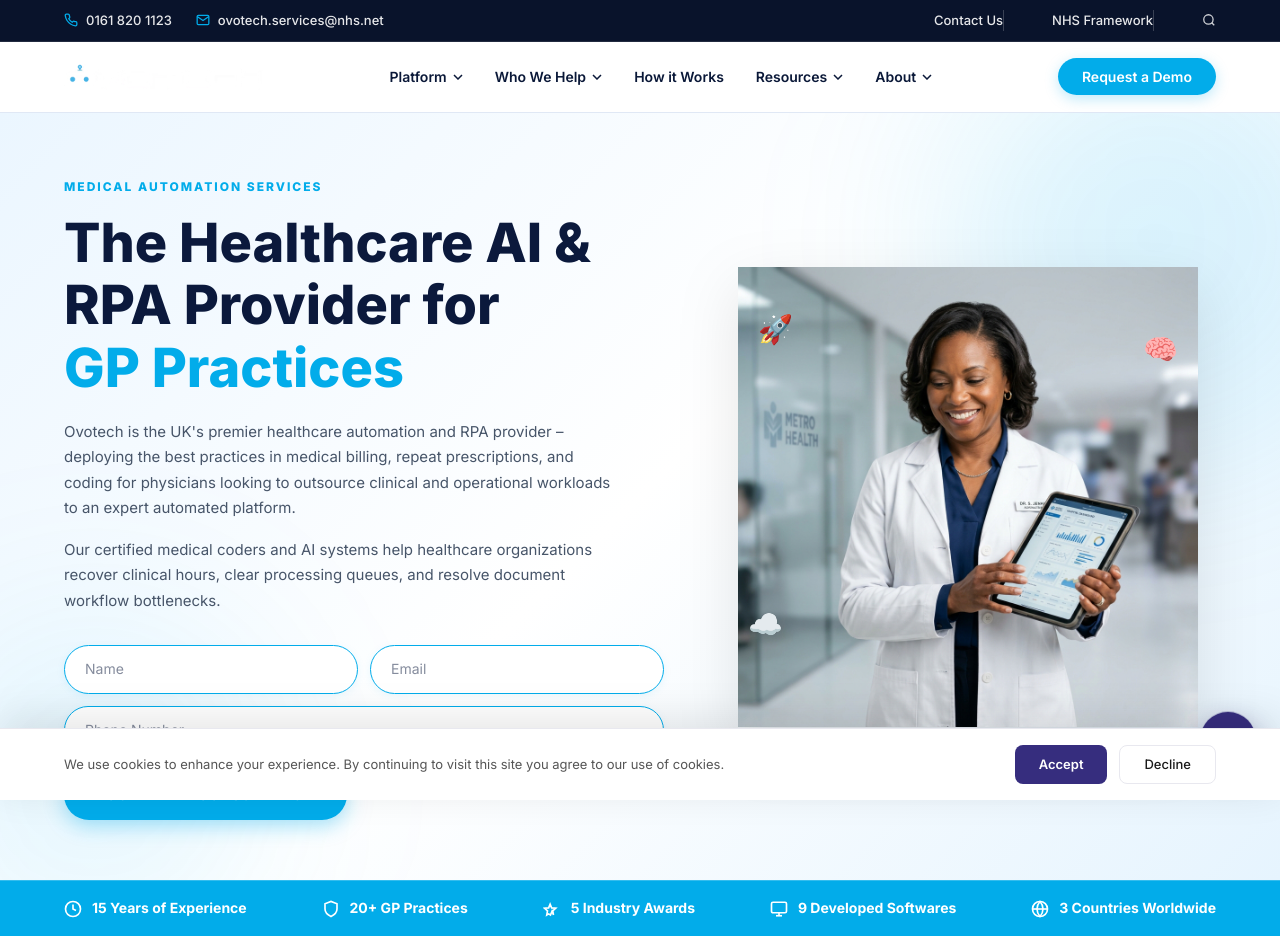
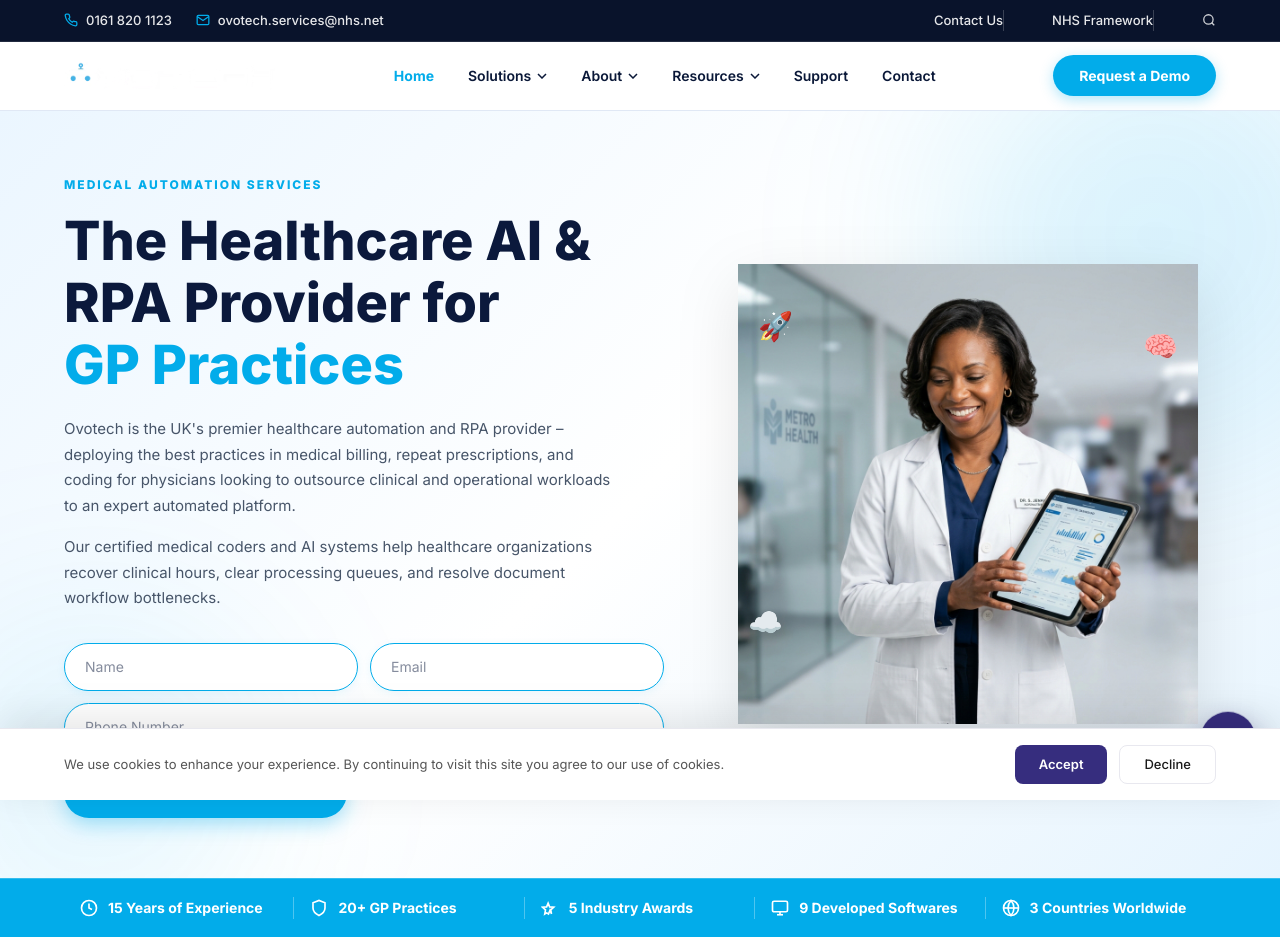
Before and after one commit to HafizTayyabNasir/ovotech, a Next.js app: page / in a window 1280 px wide. Shown: the top 952 px of the page. Built offline with nearby package versions, Linux system fonts and the light colour scheme.

Commit message:
Redesign Home Page Hero/Banner, TopBar, Navbar, and Bottom Statistics Bar while preserving right doctor visual

```diff
--- a/src/components/Hero.js
+++ b/src/components/Hero.js
@@ -149,27 +149,27 @@
       </section>
 
       {/* Full-width Cyan Stats Strip below Hero */}
-      <div style={{ background: "#02ACEA", color: "#FFFFFF", padding: "16px 0", borderTop: "1px solid rgba(255,255,255,0.2)" }}>
+      <div style={{ background: "#02ACEA", color: "#FFFFFF", padding: "18px 0", borderTop: "1px solid rgba(255,255,255,0.2)" }}>
         <div className="site-container">
-          <div style={{ display: "flex", flexWrap: "wrap", justifyContent: "space-between", alignItems: "center", gap: "20px", fontSize: "14px", fontWeight: 700 }}>
-            <div style={{ display: "flex", alignItems: "center", gap: "10px" }}>
-              <svg width="18" height="18" viewBox="0 0 24 24" fill="none" stroke="currentColor" strokeWidth="2.2"><circle cx="12" cy="12" r="10"/><path d="M12 6v6l4 2"/></svg>
+          <div className="grid grid-cols-2 md:grid-cols-5 gap-4 md:gap-0 md:divide-x md:divide-white/30 text-[13px] sm:text-[14px] font-bold">
+            <div className="flex items-center justify-center md:justify-start gap-2.5 px-2 md:px-4">
+              <svg width="18" height="18" viewBox="0 0 24 24" fill="none" stroke="currentColor" strokeWidth="2.2" className="shrink-0"><circle cx="12" cy="12" r="10"/><path d="M12 6v6l4 2"/></svg>
               <span>15 Years of Experience</span>
             </div>
-            <div style={{ display: "flex", alignItems: "center", gap: "10px" }}>
-              <svg width="18" height="18" viewBox="0 0 24 24" fill="none" stroke="currentColor" strokeWidth="2.2"><path d="M12 22s8-4 8-10V5l-8-3-8 3v7c0 6 8 10 8 10z"/></svg>
+            <div className="flex items-center justify-center md:justify-start gap-2.5 px-2 md:px-4">
+              <svg width="18" height="18" viewBox="0 0 24 24" fill="none" stroke="currentColor" strokeWidth="2.2" className="shrink-0"><path d="M12 22s8-4 8-10V5l-8-3-8 3v7c0 6 8 10 8 10z"/></svg>
               <span>20+ GP Practices</span>
             </div>
-            <div style={{ display: "flex", alignItems: "center", gap: "10px" }}>
-              <svg width="18" height="18" viewBox="0 0 24 24" fill="none" stroke="currentColor" strokeWidth="2.2"><path d="M12 15l-2 5l-2.5 -1.5l-2.5 1.5l1 -5.5l-4 -3.5l5.5 -.5l2 -5l2 5l5.5 .5l-4 3.5l1 5.5z"/></svg>
+            <div className="flex items-center justify-center md:justify-start gap-2.5 px-2 md:px-4">
+              <svg width="18" height="18" viewBox="0 0 24 24" fill="none" stroke="currentColor" strokeWidth="2.2" className="shrink-0"><path d="M12 15l-2 5l-2.5 -1.5l-2.5 1.5l1 -5.5l-4 -3.5l5.5 -.5l2 -5l2 5l5.5 .5l-4 3.5l1 5.5z"/></svg>
               <span>5 Industry Awards</span>
             </div>
-            <div style={{ display: "flex", alignItems: "center", gap: "10px" }}>
-              <svg width="18" height="18" viewBox="0 0 24 24" fill="none" stroke="currentColor" strokeWidth="2.2"><rect x="2" y="3" width="20" height="14" rx="2"/><line x1="8" y1="21" x2="16" y2="21"/><line x1="12" y1="17" x2="12" y2="21"/></svg>
+            <div className="flex items-center justify-center md:justify-start gap-2.5 px-2 md:px-4">
+              <svg width="18" height="18" viewBox="0 0 24 24" fill="none" stroke="currentColor" strokeWidth="2.2" className="shrink-0"><rect x="2" y="3" width="20" height="14" rx="2"/><line x1="8" y1="21" x2="16" y2="21"/><line x1="12" y1="17" x2="12" y2="21"/></svg>
               <span>9 Developed Softwares</span>
             </div>
-            <div style={{ display: "flex", alignItems: "center", gap: "10px" }}>
-              <svg width="18" height="18" viewBox="0 0 24 24" fill="none" stroke="currentColor" strokeWidth="2.2"><circle cx="12" cy="12" r="10"/><path d="M2 12h20"/><path d="M12 2a15.3 15.3 0 0 1 4 10 15.3 15.3 0 0 1-4 10 15.3 15.3 0 0 1-4-10 15.3 15.3 0 0 1 4-10z"/></svg>
+            <div className="flex items-center justify-center md:justify-start gap-2.5 px-2 md:px-4 col-span-2 md:col-span-1">
+              <svg width="18" height="18" viewBox="0 0 24 24" fill="none" stroke="currentColor" strokeWidth="2.2" className="shrink-0"><circle cx="12" cy="12" r="10"/><path d="M2 12h20"/><path d="M12 2a15.3 15.3 0 0 1 4 10 15.3 15.3 0 0 1-4 10 15.3 15.3 0 0 1-4-10 15.3 15.3 0 0 1 4-10z"/></svg>
               <span>3 Countries Worldwide</span>
             </div>
           </div>
--- a/src/components/Navbar.js
+++ b/src/components/Navbar.js
@@ -26,8 +26,9 @@
   }, [menuOpen]);
 
   const navItems = [
+    { label: "Home", href: "/", key: "home" },
     {
-      label: "Platform", href: "/solutions", key: "platform",
+      label: "Solutions", href: "/solutions", key: "solutions",
       columns: [
         { header: "Core Capabilities", links: [
           { label: "Review Queue", href: "/solutions#review-queue", desc: "Workload management for incoming clinical documents" },
@@ -43,17 +44,20 @@
       promo: { title: "EMIS Web Integration", text: "Seamless structured write-back to patient clinical records.", bg: "from-primary to-primary-dark" },
     },
     {
-      label: "Who We Help", href: "/who-we-help", key: "who-we-help",
+      label: "About", href: "/about", key: "about",
       columns: [
-        { header: "Healthcare Providers", links: [
-          { label: "GP Practices", href: "/who-we-help/gp-practices", desc: "Tailored document processing for UK GP practices" },
-          { label: "Primary Care Networks", href: "/who-we-help/primary-care-networks", desc: "Scale clinical document workflows across PCNs" },
-          { label: "NHS Healthcare Providers", href: "/who-we-help/nhs-providers", desc: "NHS-accredited compliant document processing" },
+        { header: "Company", links: [
+          { label: "About Us", href: "/about", desc: "Our mission & story" },
+          { label: "Careers", href: "/careers", desc: "Join the Ovotech team" },
+          { label: "Contact Us", href: "/contact", desc: "Get in touch with our team" },
+        ]},
+        { header: "Legal & Compliance", links: [
+          { label: "Security & Compliance", href: "/security-compliance", desc: "DSPT, DCB0129 & GDPR compliance" },
+          { label: "Privacy Policy", href: "/privacy-policy", desc: "How we handle patient data" },
+          { label: "Terms & Conditions", href: "/terms", desc: "Our service agreement" },
         ]},
       ],
-      promo: { title: "NHS Accredited", text: "Assisted workflow platform built for UK primary care.", bg: "from-green-600 to-green-900" },
     },
-    { label: "How it Works", href: "/how-it-works", key: "how-it-works" },
     {
       label: "Resources", href: "/resources", key: "resources",
       columns: [
@@ -65,21 +69,8 @@
       ],
       promo: { title: "Human Review", text: "Assisted workflow empowering authorized reviewers before record commit.", bg: "from-primary to-blue-900" },
     },
-    {
-      label: "About", href: "/about", key: "about",
-      columns: [
-        { header: "Company", links: [
-          { label: "About Us", href: "/about", desc: "Our mission & story" },
-          { label: "Careers", href: "/careers", desc: "Join the Ovotech team" },
-          { label: "Contact Us", href: "/contact", desc: "Get in touch with our team" },
-        ]},
-        { header: "Legal", links: [
-          { label: "Security & Compliance", href: "/security-compliance", desc: "DSPT, DCB0129 & GDPR compliance" },
-          { label: "Privacy Policy", href: "/privacy-policy", desc: "How we handle patient data" },
-          { label: "Terms & Conditions", href: "/terms", desc: "Our service agreement" },
-        ]},
-      ],
-    },
+    { label: "Support", href: "/help-centre", key: "support" },
+    { label: "Contact", href: "/contact", key: "contact" },
   ];
 
   return (
@@ -87,10 +78,10 @@
       className={`sticky top-0 z-[100] transition-all duration-300 ${scrolled ? "shadow-md shadow-black/5" : ""}`}
       style={{ background: "#FFFFFF", borderBottom: "1px solid #E0E8F5" }}
     >
-      <div className="site-container flex items-center justify-between relative" style={{ padding: "14px 24px", minHeight: "64px" }}>
+      <div className="site-container flex items-center justify-between relative" style={{ padding: "12px 24px", minHeight: "68px" }}>
         {/* Brand Logo */}
         <Link href="/" onClick={() => setMenuOpen(false)} className="flex items-center gap-2.5 shrink-0 z-[102]">
-          <img src="/logo.webp" alt="Ovotech Logo" style={{ height: "32px", width: "auto" }} />
+          <img src="/logo.webp" alt="Ovotech Logo" style={{ height: "34px", width: "auto" }} />
         </Link>
 
         {/* Mobile Hamburger / Close Button */}
@@ -109,13 +100,19 @@
         </button>
 
         {/* Desktop Nav Links */}
-        <ul className="hidden md:flex md:items-center md:gap-1">
+        <ul className="hidden md:flex md:items-center md:gap-1.5">
           {navItems.map((item) => (
             <li key={item.key} className="relative group md:static">
               <Link
                 href={item.href}
-                className="text-[#0A1838] hover:text-[#02ACEA] flex items-center gap-1.5 transition-all"
-                style={{ fontSize: "14px", fontWeight: 600, padding: "10px 14px", borderRadius: "8px" }}
+                className="flex items-center gap-1.5 transition-all"
+                style={{
+                  fontSize: "14px",
+                  fontWeight: item.key === "home" ? 700 : 600,
+                  padding: "10px 14px",
+                  borderRadius: "8px",
+                  color: item.key === "home" ? "#02ACEA" : "#0A1838"
+                }}
               >
                 {item.label}
                 {item.columns && (
@@ -184,7 +181,7 @@
 
         {/* Desktop CTA Button */}
         <div className="hidden md:block">
-          <Link href="/contact" style={{ background: "#02ACEA", color: "#FFFFFF", fontSize: "14px", fontWeight: 600, padding: "10px 24px", borderRadius: "30px", boxShadow: "0 4px 14px rgba(2, 172, 234, 0.25)", transition: "all 0.3s" }}>
+          <Link href="/contact" style={{ background: "#02ACEA", color: "#FFFFFF", fontSize: "14px", fontWeight: 700, padding: "12px 26px", borderRadius: "30px", boxShadow: "0 4px 14px rgba(2, 172, 234, 0.3)", transition: "all 0.3s" }}>
             Request a Demo
           </Link>
         </div>
```
